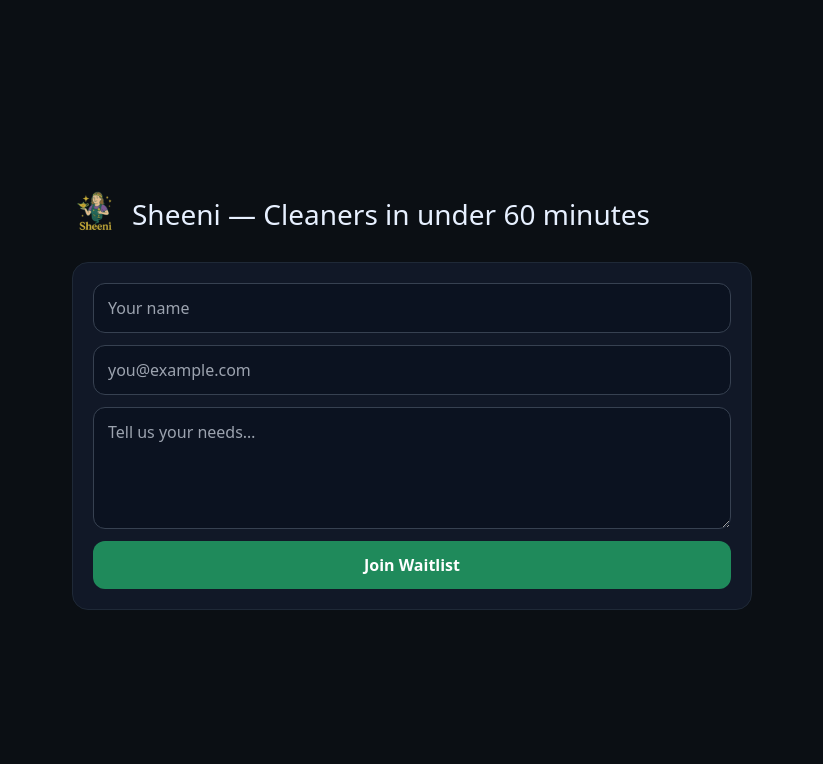
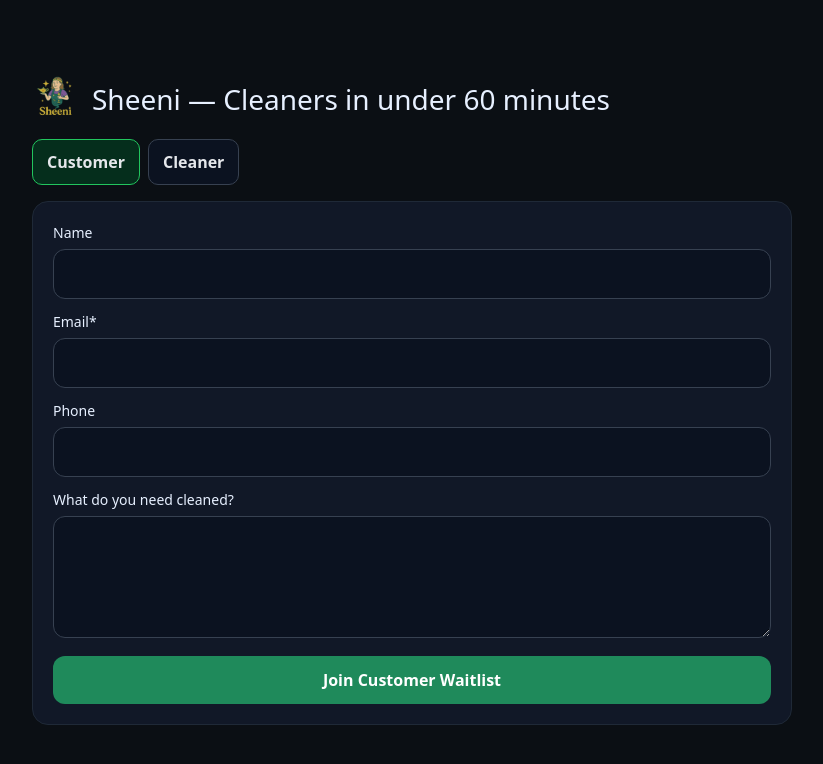
Before and after one commit to kurtmodrow/sheen-landing, a Next.js app: page / in a window 1280 px wide. Shown: the top 764 px of the page, without its empty margins (228-1051 px from the left). Built offline with nearby package versions, Linux system fonts and the light colour scheme.

Commit message:
Update page.js

```diff
--- a/app/page.js
+++ b/app/page.js
@@ -4,68 +4,88 @@
 const LOGO_URL = '/logo.png';
 
 export default function Page() {
-  const [form, setForm] = useState({ name: '', email: '', message: '' });
+  const [tab, setTab] = useState('customer'); // 'customer' | 'cleaner'
   const [status, setStatus] = useState('idle');
   const [error, setError] = useState('');
 
+  const [cust, setCust] = useState({ name: '', email: '', phone: '', message: '' });
+  const [clean, setClean] = useState({
+    name: '', email: '', phone: '', message: '',
+    city: '', service_area: '', experience_years: '', vehicle: ''
+  });
+
   async function onSubmit(e) {
     e.preventDefault();
-    setStatus('loading');
-    setError('');
+    setStatus('loading'); setError('');
+
+    const url = tab === 'customer' ? '/api/customer' : '/api/cleaner';
+    const body = tab === 'customer' ? { ...cust } : { ...clean };
 
     try {
-      const res = await fetch('/api/lead', {
+      const res = await fetch(url, {
         method: 'POST',
         headers: { 'content-type': 'application/json' },
-        body: JSON.stringify(form),
+        body: JSON.stringify(body),
       });
       const json = await res.json();
       if (!res.ok) {
-        setStatus('error');
-        setError(json?.error ?? 'Failed to submit. Try again.');
-        return;
+        setStatus('error'); setError(json?.error || 'Submit failed'); return;
       }
       setStatus('ok');
-      setForm({ name: '', email: '', message: '' });
+      if (tab === 'customer') setCust({ name:'', email:'', phone:'', message:'' });
+      else setClean({ name:'', email:'', phone:'', message:'', city:'', service_area:'', experience_years:'', vehicle:'' });
     } catch (err) {
-      setStatus('error');
-      setError(err?.message ?? 'Network error.');
+      setStatus('error'); setError(err?.message || 'Network error');
     }
   }
 
   return (
     <main style={{ minHeight:'100dvh', display:'grid', placeItems:'center', padding:24, background:'#0b0f14', color:'#e7f0ff' }}>
-      <div style={{ width:'100%', maxWidth:680 }}>
-        <header style={{ display:'flex', alignItems:'center', gap:12, marginBottom:24 }}>
+      <div style={{ width:'100%', maxWidth:760 }}>
+        <header style={{ display:'flex', alignItems:'center', gap:12, marginBottom:16 }}>
           <img src={LOGO_URL} alt="Sheeni" width={48} height={48} style={{ borderRadius:12 }} />
           <h1 style={{ margin:0, fontSize:28 }}>Sheeni — Cleaners in under 60 minutes</h1>
         </header>
 
+        <div style={{ display:'flex', gap:8, marginBottom:16 }}>
+          <TabButton active={tab==='customer'} onClick={()=>setTab('customer')}>Customer</TabButton>
+          <TabButton active={tab==='cleaner'} onClick={()=>setTab('cleaner')}>Cleaner</TabButton>
+        </div>
+
         <form onSubmit={onSubmit} style={{ display:'grid', gap:12, background:'#111827', padding:20, borderRadius:16, border:'1px solid #1f2937' }}>
-          <input
-            placeholder="Your name"
-            value={form.name}
-            onChange={e=>setForm(f=>({...f, name:e.target.value}))}
-            style={inputStyle}
-          />
-          <input
-            type="email"
-            required
-            placeholder="you@example.com"
-            value={form.email}
-            onChange={e=>setForm(f=>({...f, email:e.target.value}))}
-            style={inputStyle}
-          />
-          <textarea
-            rows={4}
-            placeholder="Tell us your needs…"
-            value={form.message}
-            onChange={e=>setForm(f=>({...f, message:e.target.value}))}
-            style={{ ...inputStyle, resize:'vertical' }}
-          />
-          <button disabled={status==='loading'} style={buttonStyle}>
-            {status==='loading' ? 'Sending…' : 'Join Waitlist'}
+          {tab === 'customer' ? (
+            <>
+              <Input label="Name" value={cust.name} onChange={v=>setCust(s=>({...s, name:v}))} />
+              <Input label="Email*" type="email" required value={cust.email} onChange={v=>setCust(s=>({...s, email:v}))} />
+              <Input label="Phone" value={cust.phone} onChange={v=>setCust(s=>({...s, phone:v}))} />
+              <TextArea label="What do you need cleaned?" value={cust.message} onChange={v=>setCust(s=>({...s, message:v}))} />
+            </>
+          ) : (
+            <>
+              <Input label="Name" value={clean.name} onChange={v=>setClean(s=>({...s, name:v}))} />
+              <Input label="Email*" type="email" required value={clean.email} onChange={v=>setClean(s=>({...s, email:v}))} />
+              <Input label="Phone" value={clean.phone} onChange={v=>setClean(s=>({...s, phone:v}))} />
+              <TextArea label="About you / availability" value={clean.message} onChange={v=>setClean(s=>({...s, message:v}))} />
+              <div style={{ display:'grid', gap:12, gridTemplateColumns:'1fr 1fr' }}>
+                <Input label="City" value={clean.city} onChange={v=>setClean(s=>({...s, city:v}))} />
+                <Input label="Service area" value={clean.service_area} onChange={v=>setClean(s=>({...s, service_area:v}))} />
+              </div>
+              <div style={{ display:'grid', gap:12, gridTemplateColumns:'1fr 1fr' }}>
+                <Input label="Experience (years)" type="number" value={clean.experience_years} onChange={v=>setClean(s=>({...s, experience_years:v}))} />
+                <Select label="Vehicle" value={clean.vehicle} onChange={v=>setClean(s=>({...s, vehicle:v}))}
+                        options={[{v:'',t:'Select…'},{v:'yes',t:'Yes'},{v:'no',t:'No'}]} />
+              </div>
+            </>
+          )}
+
+          <button disabled={status==='loading'} style={{
+            padding:'12px 16px', borderRadius:12,
+            background: status==='loading' ? '#374151' : '#1f8a5b',
+            color:'#fff', border:'none', fontWeight:600, cursor: status==='loading' ? 'not-allowed':'pointer'
+          }}>
+            {status==='loading' ? 'Sending…' : (tab==='customer' ? 'Join Customer Waitlist' : 'Apply as Cleaner')}
           </button>
+
           {status==='ok' && <div style={okStyle}>Thanks! We’ll be in touch.</div>}
           {status==='error' && <div style={errStyle}>{error}</div>}
         </form>
@@ -74,7 +94,46 @@
   );
 }
 
+/* UI helpers */
+function TabButton({ active, onClick, children }) {
+  return (
+    <button type="button" onClick={onClick} style={{
+      padding:'10px 14px', borderRadius:10, fontWeight:600,
+      border: active ? '1px solid #22c55e' : '1px solid #374151',
+      background: active ? '#052e1c' : '#0b1220', color:'#e5e7eb', cursor:'pointer'
+    }}>{children}</button>
+  );
+}
+
+function Input({ label, value, onChange, type='text', required=false, placeholder='' }) {
+  return (
+    <div>
+      <label style={{ display:'block', fontSize:14, marginBottom:6 }}>{label}</label>
+      <input value={value} onChange={e=>onChange(e.target.value)} type={type} required={required} placeholder={placeholder} style={inputStyle}/>
+    </div>
+  );
+}
+
+function Select({ label, value, onChange, options }) {
+  return (
+    <div>
+      <label style={{ display:'block', fontSize:14, marginBottom:6 }}>{label}</label>
+      <select value={value} onChange={e=>onChange(e.target.value)} style={inputStyle}>
+        {options.map(o => <option key={o.v} value={o.v}>{o.t}</option>)}
+      </select>
+    </div>
+  );
+}
+
+function TextArea({ label, value, onChange, placeholder='' }) {
+  return (
+    <div>
+      <label style={{ display:'block', fontSize:14, marginBottom:6 }}>{label}</label>
+      <textarea rows={4} value={value} onChange={e=>onChange(e.target.value)} placeholder={placeholder} style={{ ...inputStyle, resize:'vertical' }}/>
+    </div>
+  );
+}
+
 const inputStyle = { width:'100%', padding:'12px 14px', borderRadius:12, border:'1px solid #374151', background:'#0b1220', color:'#e5e7eb', outline:'none' };
-const buttonStyle = { padding:'12px 16px', borderRadius:12, background:'#1f8a5b', color:'#fff', border:'none', fontWeight:600, cursor:'pointer' };
 const okStyle = { padding:12, borderRadius:12, background:'#062e1f', border:'1px solid #14532d' };
 const errStyle = { padding:12, borderRadius:12, background:'#2b1111', border:'1px solid #7f1d1d' };
```
